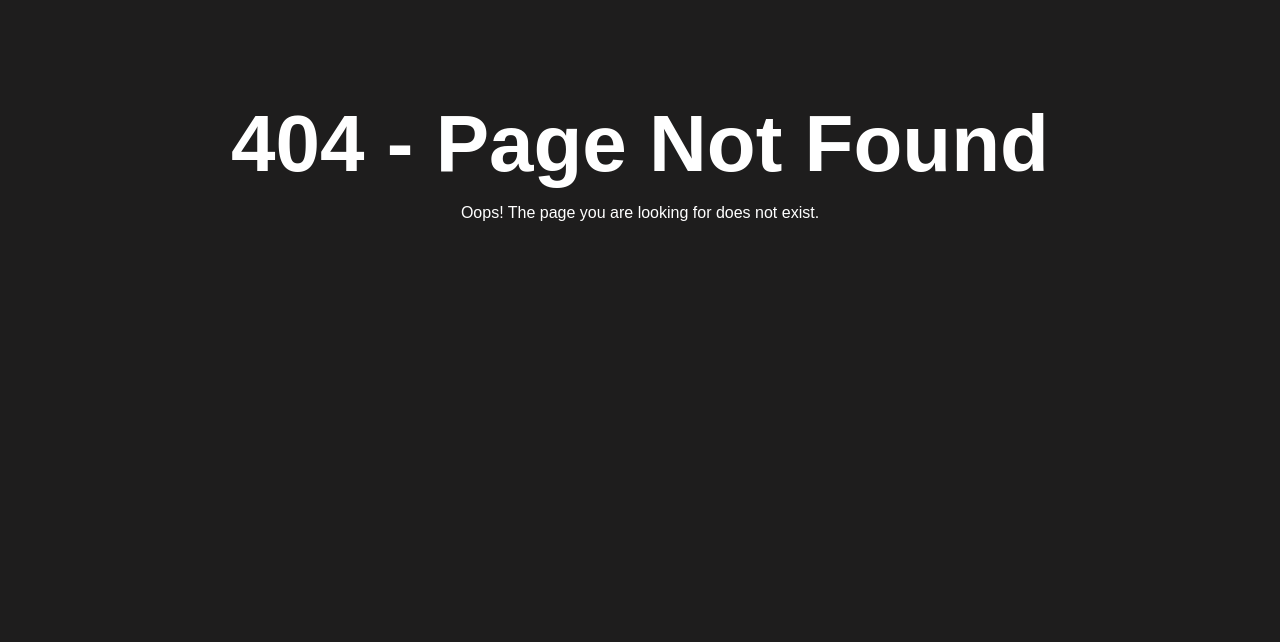
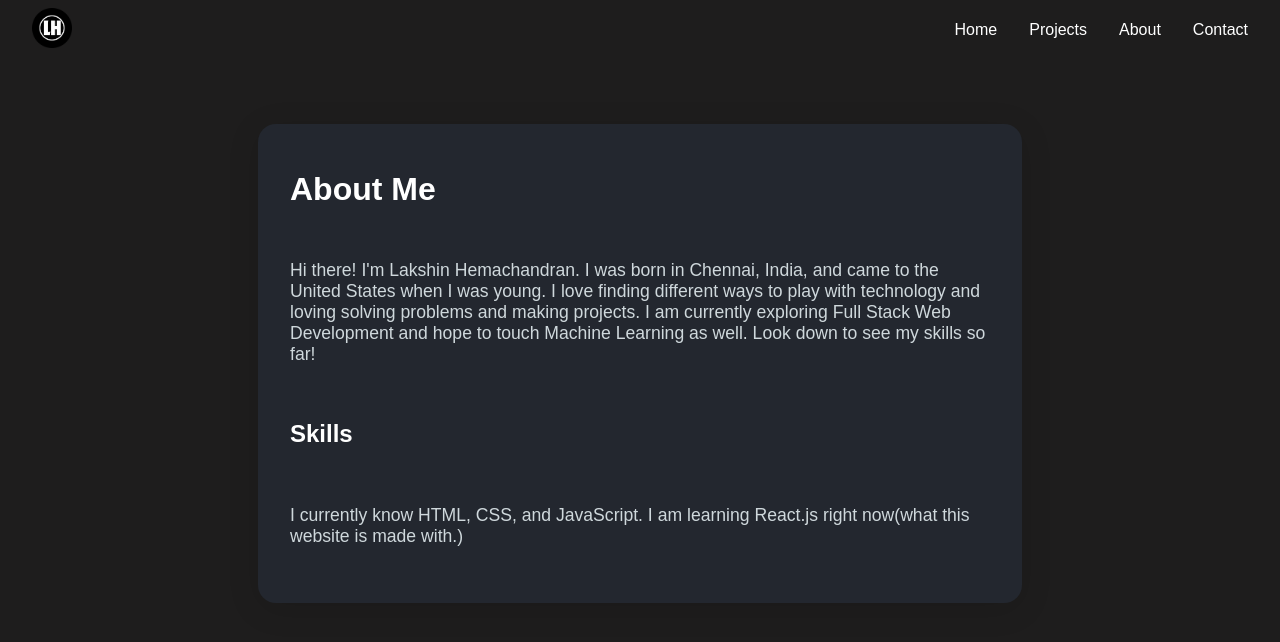
Before and after one commit to lakshinhemachandran/website, a React (Vite) app: page /about in a window 1280 px wide. Before the commit this address had no page. Shown: the top 642 px of the page. Built offline with nearby package versions, Linux system fonts and the light colour scheme.

Commit message:
Update Home page social icons, spacing, and style improvements

```diff
--- a/package.json
+++ b/package.json
@@ -12,6 +12,7 @@
   "dependencies": {
     "react": "^19.1.1",
     "react-dom": "^19.1.1",
+    "react-icons": "^5.5.0",
     "react-router": "^7.8.2",
     "react-router-dom": "^7.8.2"
   },
--- a/src/components/Navbar/Navbar.jsx
+++ b/src/components/Navbar/Navbar.jsx
@@ -5,9 +5,10 @@ import logo from '../../assets/logo.png';
 
 const Navbar = () => {
   const navLinks = [
-    { to: '/', label: 'Home' },
-    { to: '/projects', label: 'Projects' },
-    { to: '/contact', label: 'Contact' }
+  { to: '/', label: 'Home' },
+  { to: '/projects', label: 'Projects' },
+  { to: '/about', label: 'About' },
+  { to: '/contact', label: 'Contact' }
   ];
   return (
     <nav style={styles.nav}>
--- a/src/main.jsx
+++ b/src/main.jsx
@@ -1,13 +1,23 @@
-import React from "react";
-import ReactDOM from "react-dom/client";
-import { BrowserRouter } from "react-router-dom";
-import App from "./App";
-import "./index.css";
+import React from 'react';
+import ReactDOM from 'react-dom/client';
+import { BrowserRouter, Routes, Route } from 'react-router-dom';
+import App from './App';
+import Projects from './pages/Projects';
+import Contact from './pages/Contact';
+import Home from './pages/Home';
+import NotFound from './pages/NotFound';
+import About from './pages/About';
 
 ReactDOM.createRoot(document.getElementById("root")).render(
   <React.StrictMode>
     <BrowserRouter>
-      <App />
+      <Routes>
+        <Route path="/" element={<Home />} />
+        <Route path="/projects" element={<Projects />} />
+        <Route path="/contact" element={<Contact />} />
+        <Route path="/about" element={<About />} />
+        <Route path="*" element={<NotFound />} />
+      </Routes>
     </BrowserRouter>
   </React.StrictMode>
 );
--- /dev/null
+++ b/src/pages/About.jsx
@@ -0,0 +1,21 @@
+import React from 'react';
+import Navbar from '../components/Navbar/Navbar';
+import "./Home.css";
+
+export default function About() {
+  return (
+    <>
+      <Navbar />
+      <div className="about-container">
+        <h1>About Me</h1>
+        <p>
+          Hi there! I'm Lakshin Hemachandran. I was born in Chennai, India, and came to the United States when I was young. I love finding different ways to play with technology and loving solving problems and making projects. I am currently exploring Full Stack Web Development and hope to touch Machine Learning as well. Look down to see my skills so far!
+        </p>
+        <h2> Skills </h2>
+        <p>
+          I currently know HTML, CSS, and JavaScript. I am learning React.js right now(what this website is made with.)
+        </p>
+      </div>
+    </>
+  );
+}
--- a/src/pages/Home.css
+++ b/src/pages/Home.css
@@ -274,3 +274,53 @@ h5 {
     padding: 2rem 1rem;
   }
 }
+
+.about-container {
+  max-width: 700px;
+  margin: 4rem auto;
+  background: #23272f;
+  border-radius: 18px;
+  box-shadow: 0 6px 32px rgba(0,0,0,0.12);
+  padding: 2.5rem 2rem;
+  color: #fff;
+  display: flex;
+  flex-direction: column;
+  align-items: flex-start;
+  gap: 1.2rem;
+}
+.about-container h1 {
+  font-size: 2rem;
+  font-weight: 700;
+  margin-bottom: 1rem;
+}
+.about-container p {
+  font-size: 1.1rem;
+  color: #cfd8dc;
+  margin-bottom: 1rem;
+}
+
+.social-links {
+  display: flex;
+  gap: 2rem;
+  margin-top: 0.5rem;
+  justify-content: center;
+}
+.social-btn {
+  display: flex;
+  align-items: center;
+  font-size: 1.25rem;
+  color: #fff;
+  border-radius: 8px;
+  padding: 0.75em;
+  text-decoration: none;
+  font-weight: 600;
+  box-shadow: none;
+  transition: color 0.2s, transform 0.2s;
+  border: none;
+  background: none;
+}
+.social-btn:hover {
+  color: #ff0000;
+  transform: scale(1.15);
+  background: none;
+}
--- a/src/pages/Home.jsx
+++ b/src/pages/Home.jsx
@@ -2,6 +2,7 @@ import React from 'react'
 import Navbar from '../components/Navbar/Navbar'
 import "./Home.css"
 import { Link } from "react-router-dom";
+import { FaGithub, FaYoutube } from "react-icons/fa";
 
 export default function Home() {
     return (
@@ -21,8 +22,16 @@ export default function Home() {
                     <h3>Aspiring Full Stack + ML Developer</h3>
                     <p> I'm a passionate middle school developer from India, living in the US. I'm currently learning React.js and love turning ideas into impactful products. </p>
                     <div className="button-group">
-                            <Link className="button btn-1" to="/projects">Projects</Link>
-                            <Link className="button btn-2" to="/contact">Contact</Link>
+                        <Link className="button btn-1" to="/projects">Projects</Link>
+                        <Link className="button btn-2" to="/contact">Contact</Link>
+                    </div>
+                    <div className="social-links">
+                        <a className="social-btn" href="https://github.com/lakshinhemachandran" target="_blank" rel="noopener noreferrer">
+                          <FaGithub size={32} />
+                        </a>
+                        <a className="social-btn" href="https://www.youtube.com/@lakshinhemachandran" target="_blank" rel="noopener noreferrer">
+                          <FaYoutube size={32} />
+                        </a>
                     </div>
                 </div>
             </div>
```
Also changed, not shown: 1 other file (tests, documents, lock files or other folders).
